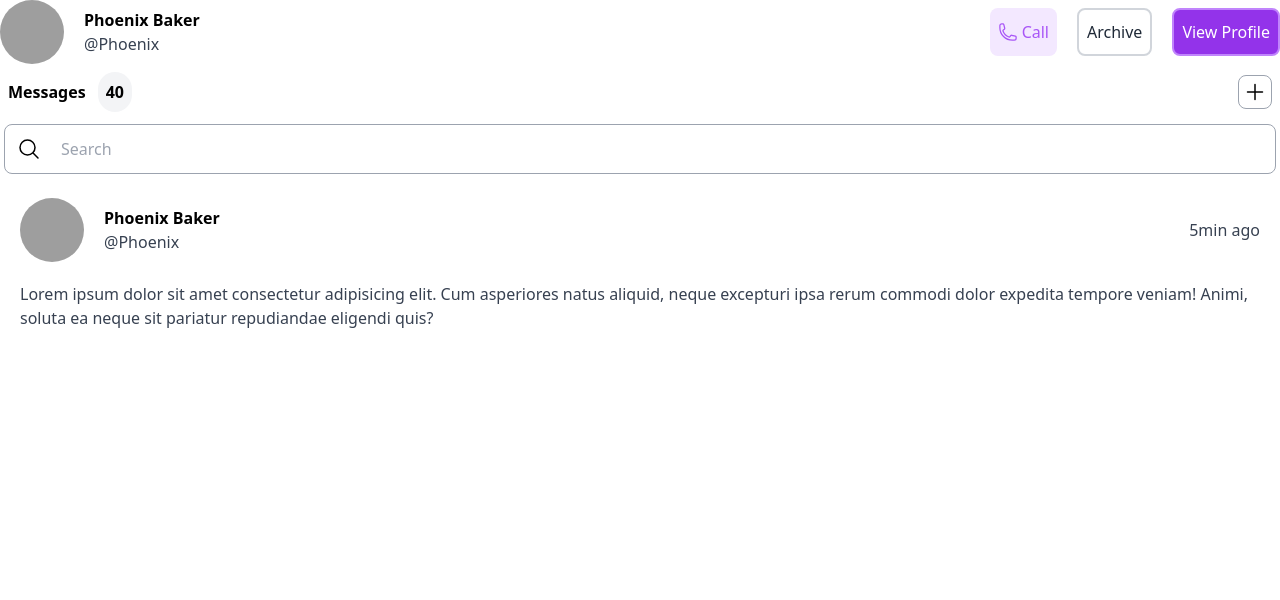
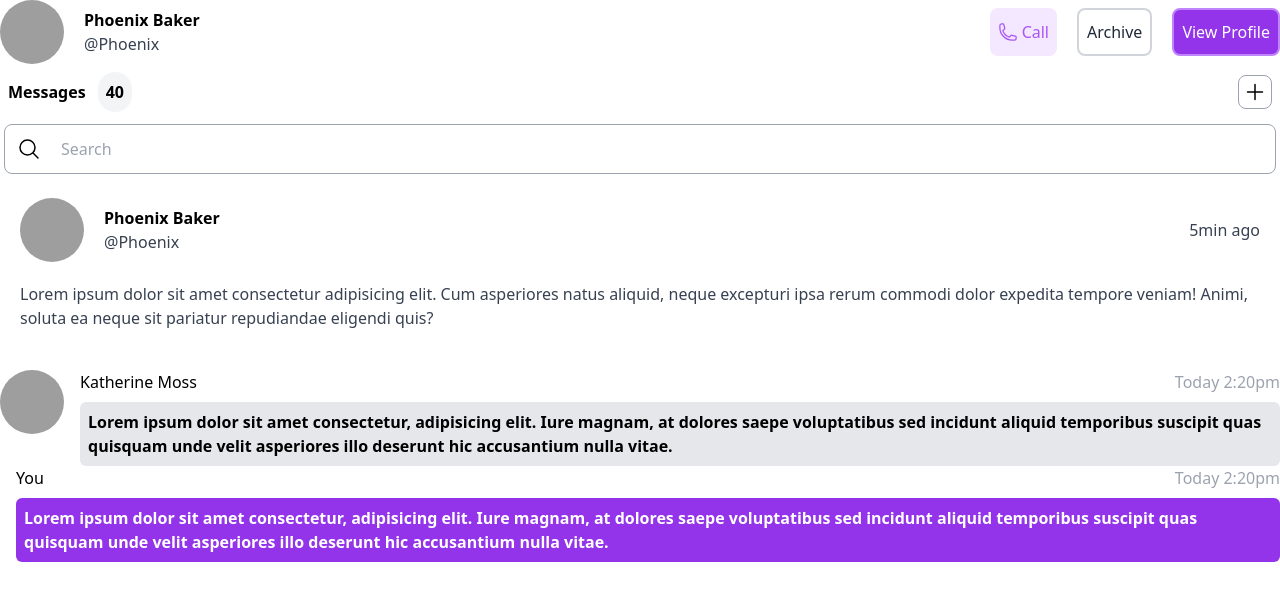
Before and after one commit to JulioFuentes2021/chat-client, a Next.js app: page / in a window 1280 px wide. Shown: the top 600 px of the page. Built offline with nearby package versions, Linux system fonts and the light colour scheme; grey boxes are pictures that could not be loaded.

Commit message:
MessagesInConversation component was created

```diff
--- /dev/null
+++ b/src/components/MessagesInConversation/AccountOwnerMessage.tsx
@@ -0,0 +1,13 @@
+import React from "react";
+
+const AccountOwnerMessage = () => {
+  return (
+    <p className="text-white p-2 font-semibold bg-purple-600 rounded-md">
+      Lorem ipsum dolor sit amet consectetur, adipisicing elit. Iure magnam, at
+      dolores saepe voluptatibus sed incidunt aliquid temporibus suscipit quas
+      quisquam unde velit asperiores illo deserunt hic accusantium nulla vitae.
+    </p>
+  );
+};
+
+export default AccountOwnerMessage;
--- /dev/null
+++ b/src/components/MessagesInConversation/ContactMessage.tsx
@@ -0,0 +1,11 @@
+import React from 'react'
+
+const ContactMessage = () => {
+  return (
+    <p className='text-black bg-gray-200 p-2 font-semibold rounded-md'>
+        Lorem ipsum dolor sit amet consectetur, adipisicing elit. Iure magnam, at dolores saepe voluptatibus sed incidunt aliquid temporibus suscipit quas quisquam unde velit asperiores illo deserunt hic accusantium nulla vitae.
+    </p>
+  )
+}
+
+export default ContactMessage
--- /dev/null
+++ b/src/components/MessagesInConversation/Index.tsx
@@ -0,0 +1,26 @@
+import React from "react";
+import Message from "./ContactMessage";
+import AccountOwnerMessage from "./AccountOwnerMessage";
+import MessageContainer from "./MessageContainer";
+
+const Index = () => {
+  return (
+    <div className="flex flex-col">
+      <div className="flex">
+        <img
+          src="https://encrypted-tbn0.gstatic.com/images?q=tbn:ANd9GcS1MGp9k4ydFlS7ilVaLvZJfXQzyvp049lb8w&usqp=CAU"
+          className="w-16 h-16 rounded-full"
+          alt=""
+        />
+        <MessageContainer WhoIsIt>
+          <Message />
+        </MessageContainer>
+      </div>
+      <MessageContainer WhoIsIt={false}>
+        <AccountOwnerMessage />
+      </MessageContainer>
+    </div>
+  );
+};
+
+export default Index;
--- /dev/null
+++ b/src/components/MessagesInConversation/MessageContainer.tsx
@@ -0,0 +1,23 @@
+import React, { ReactElement } from "react";
+
+const MessageContainer = ({
+  children,
+  WhoIsIt,
+}: {
+  children: ReactElement;
+  WhoIsIt: boolean;
+}) => {
+  return (
+    <div className={`ml-4`}>
+      <div className="flex justify-between mb-2">
+        <span className="font-medium">
+          {WhoIsIt ? "Katherine Moss" : "You"}
+        </span>
+        <span className="font-medium text-gray-400">Today 2:20pm</span>
+      </div>
+      {children}
+    </div>
+  );
+};
+
+export default MessageContainer;
--- a/src/pages/index.tsx
+++ b/src/pages/index.tsx
@@ -6,6 +6,7 @@ import MessageCard from "../components/MessageCard/Index";
 import SearchInput from "../components/SeachInput/Index";
 import ConversationCountAndAddContact from "../components/ConversationCountAndAddContact/Index";
 import ContactInfo from "../components/ConversionHeader/Index";
+import Message from "../components/MessagesInConversation/Index";
 const inter = Inter({ subsets: ["latin"] });
 
 export default function Home() {
@@ -22,6 +23,7 @@ export default function Home() {
         <ConversationCountAndAddContact />
         <SearchInput />
         <MessageCard />
+        <Message />
       </main>
     </>
   );
```
